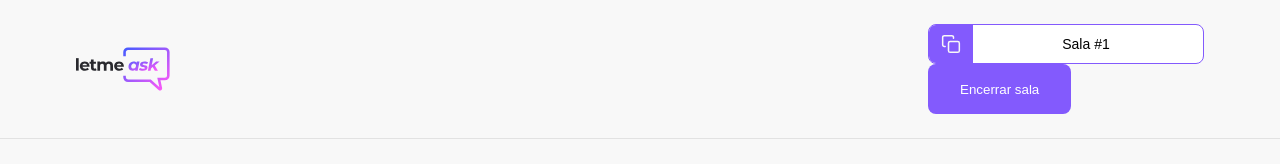
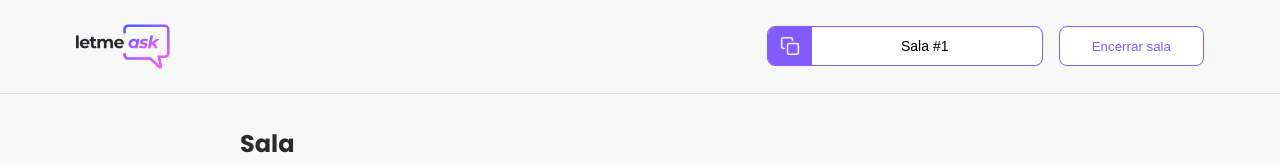
Before and after one commit to Wesley-wsl/letMeAsk, a React (Create React App) app: page /admin/rooms/1 in a window 1280 px wide. Shown: the top 164 px of the page. Built offline with nearby package versions, Linux system fonts and the light colour scheme; no server answers; the database is empty.

Commit message:
:wrench: style: added style in button outline and room
button outline added for style in button and room style

```diff
--- a/src/styles/button.scss
+++ b/src/styles/button.scss
@@ -19,6 +19,12 @@
         margin-right: 8px;
     }
 
+    &.outline {
+        background-color: #FFF;
+        border: 1px solid #835AFD;
+        color: #835AFD;
+    }
+
     &:not(:disabled):hover {
         filter: brightness(0.9)
     }
--- a/src/styles/room.scss
+++ b/src/styles/room.scss
@@ -12,6 +12,15 @@
 
             > img {
                 max-height: 45px;
+            }
+
+            > div {
+                display: flex;
+                gap: 16px;
+
+                button {
+                    height: 40px;
+                }
             }
         }
     }
@@ -93,5 +102,9 @@
                 }
             }
         }
+
+        .question-list {
+            margin-top: 32px;
+        }
     }
 }
```
